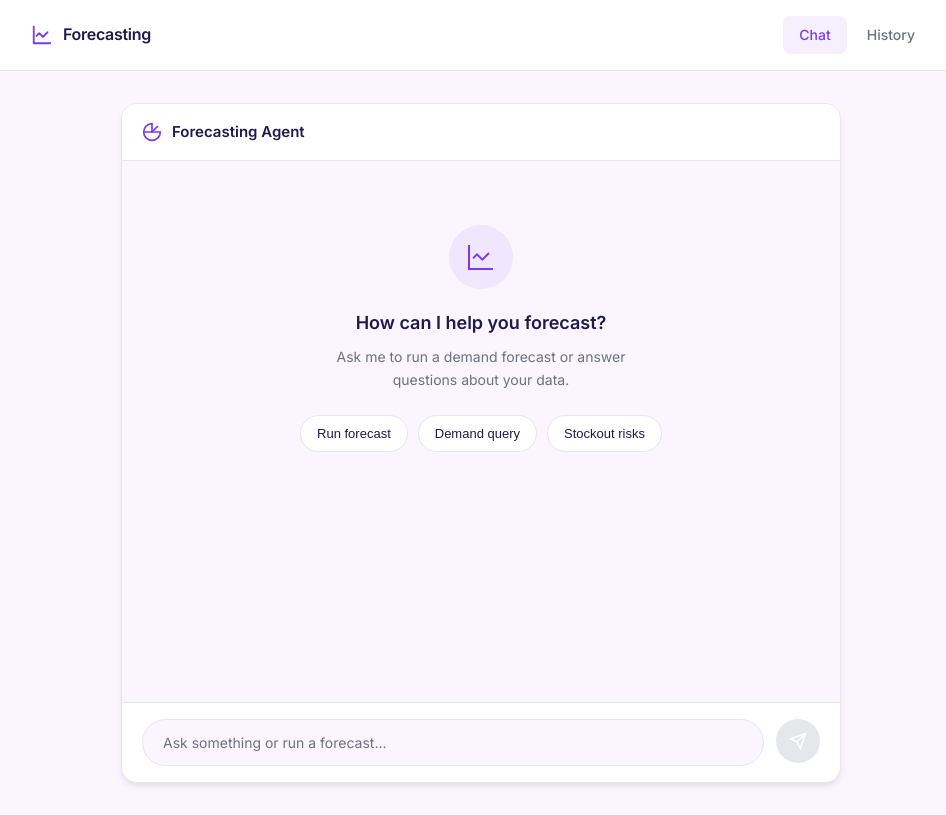
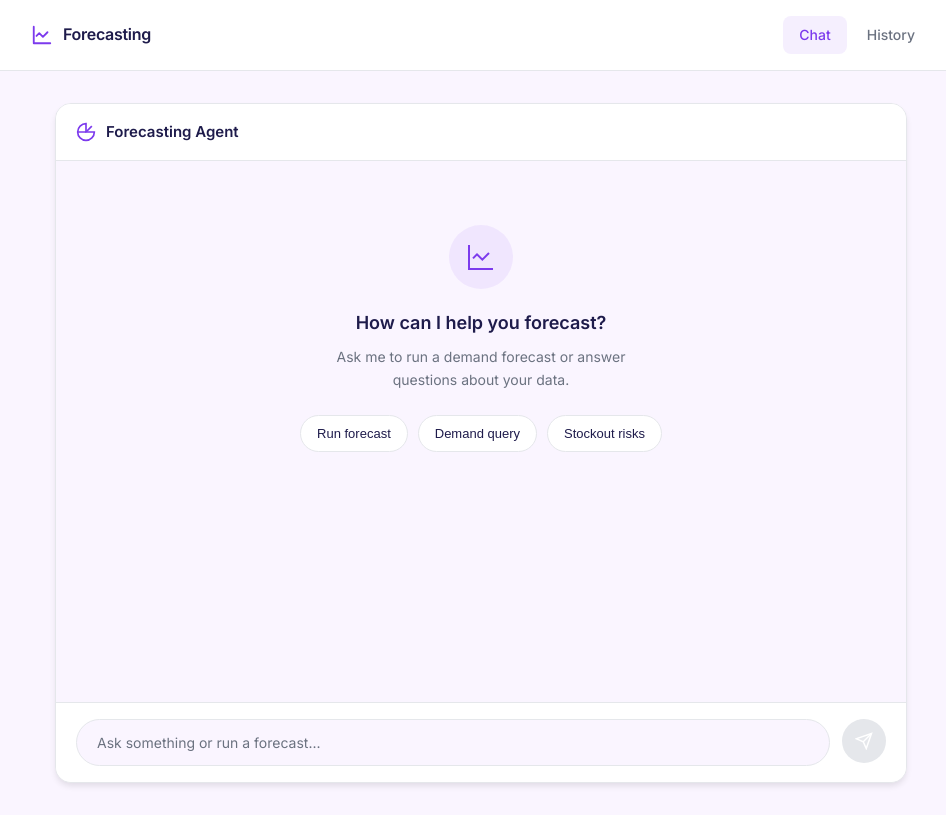
Before and after one commit to strcoder4007/forecasting_agent, a Vue app in the folder frontend/: page /run in a window 1280 px wide. Shown: the whole page, without its empty margins (159-1105 px from the left). Built offline with nearby package versions, Linux system fonts and the light colour scheme.

Commit message:
Increase chat width to 960px

```diff
--- a/frontend/src/pages/RunForecast.vue
+++ b/frontend/src/pages/RunForecast.vue
@@ -285,7 +285,7 @@ export default {
 
 .chat-container {
   width: 100%;
-  max-width: 720px;
+  max-width: 960px;
   background: var(--color-bg-card);
   border-radius: var(--radius-lg);
   box-shadow: var(--shadow-md);
```
